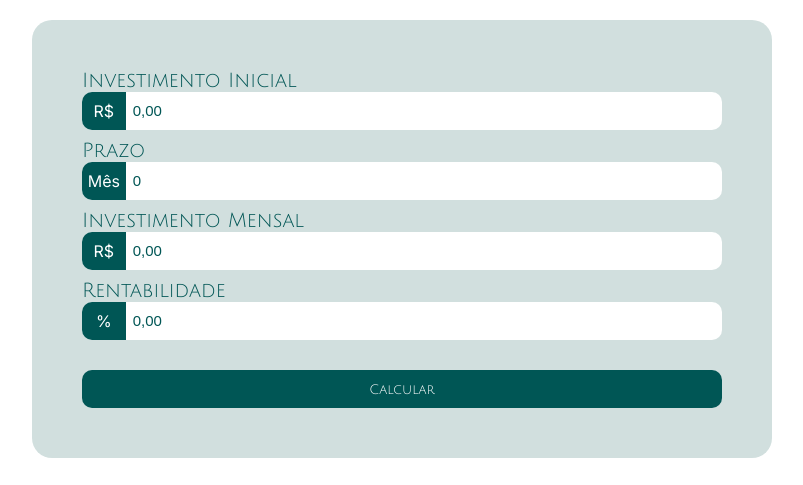
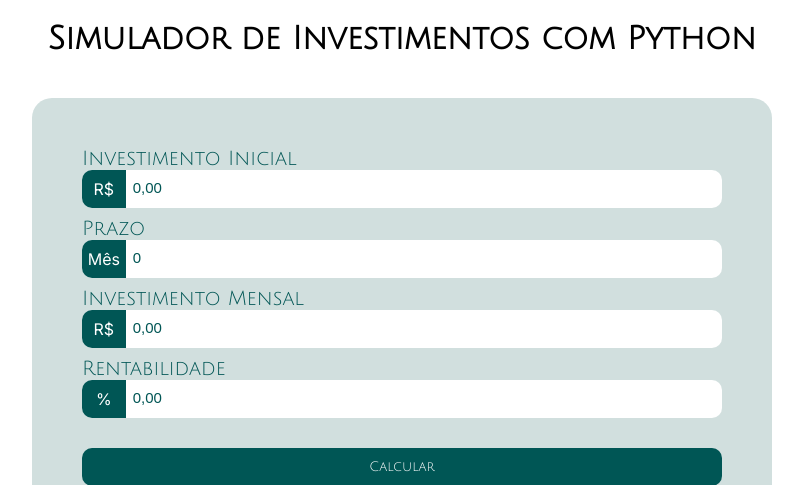
Before and after one commit to YcaroArj/Simular_investimento, a Flask app: page / in a window 1280 px wide. Shown: the top 485 px of the page, without its empty margins (238-1041 px from the left). Run offline with Flask 3, Linux system fonts and the light colour scheme; parts of the project's set-up code (start-up, migrations or seed data) failed here and were passed over.

```diff
--- a/src/templates/index.html
+++ b/src/templates/index.html
@@ -8,6 +8,7 @@
   </head>
   <body>
     <main>
+      <h1>Simulador de Investimentos com Python</h1>
       <div class="container">
         <form action="{{url_for('simular')}}" method="POST">
           <label>Investimento Inicial</label>
```
